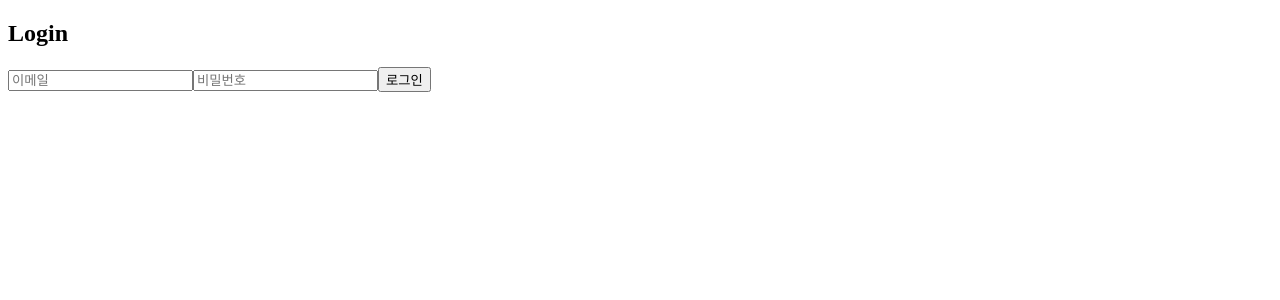
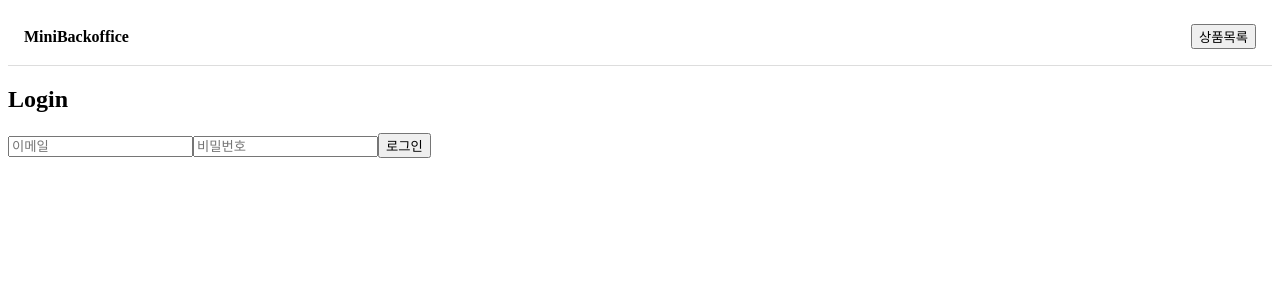
Before and after one commit to ssummini/MiniBackoffice-Frontend, a React app: page /login in a window 1280 px wide. Shown: the top 300 px of the page. Built offline with nearby package versions, Linux system fonts and the light colour scheme; the HTML template or start-up script is replaced by a standard one.

Commit message:
refactor: 공통 헤더로 버튼 중복 제거

```diff
--- a/src/app/App.jsx
+++ b/src/app/App.jsx
@@ -1,5 +1,7 @@
 // src/app/App.jsx
 import { Routes, Route, Navigate } from 'react-router-dom';
+
+import Header from "../components/Header";
 
 import LoginPage from '../pages/public/LoginPage';
 import ProductListPage from '../pages/user/ProductListPage';
@@ -11,6 +13,8 @@ import RequireAuth from "../auth/RequireAuth";
 
 function App() {
     return (
+        <>
+            <Header />
             <Routes>
                 {/* 기본 진입 */}
                 <Route path="/" element={<Navigate to="/login" replace />} />
@@ -21,13 +25,10 @@ function App() {
                 {/* user */}
                 <Route
                     path="/products"
-                element={
-                    <RequireAuth>
-                        <ProductListPage />
-                    </RequireAuth>
-                }
+                    element={<ProductListPage />}
                 />
 
+                {/* 로그인 필요 */}
                 <Route
                     path="/me"
                     element={
@@ -37,13 +38,15 @@ function App() {
                     }
                 />
 
-            {/* admin */}
+                {/* 관리자 전용 */}
                 <Route
                     path="/admin/products"
                     element={
+                        <RequireAuth>
                             <RequireAdmin>
                                 <AdminProductPage />
                             </RequireAdmin>
+                        </RequireAuth>
                     }
                 />
 
@@ -52,6 +55,7 @@ function App() {
                 {/* 없는 경로 */}
                 <Route path="*" element={<div>404 Not Found</div>} />
             </Routes>
+        </>
     );
 }
 
--- /dev/null
+++ b/src/components/Header.jsx
@@ -0,0 +1,71 @@
+import { useNavigate, useLocation } from "react-router-dom";
+import { getToken, removeToken } from "../utils/token";
+import { jwtDecode } from "jwt-decode";
+
+export default function Header() {
+  const navigate = useNavigate();
+  const location = useLocation();
+
+  const token = getToken();
+
+  // 로그인 안 한 상태: Products / Login만 보여주기
+  let role = null;
+  if (token) {
+    try {
+      role = jwtDecode(token)?.role;
+    } catch (e) {
+      // 토큰이 깨진 경우 대비
+      role = null;
+    }
+  }
+
+  const handleLogout = () => {
+    removeToken();
+    navigate("/login");
+  };
+
+  const go = (path) => navigate(path);
+
+  const isAdmin = role === "ADMIN";
+  const isLogin = location.pathname === "/login";
+
+  return (
+    <div
+      style={{
+        padding: 16,
+        borderBottom: "1px solid #ddd",
+        display: "flex",
+        justifyContent: "space-between",
+        alignItems: "center",
+      }}
+    >
+      <div style={{ fontWeight: "bold", cursor: "pointer" }} onClick={() => go("/products")}>
+        MiniBackoffice
+      </div>
+
+      <div style={{ display: "flex", gap: 8 }}>
+        {/* 누구나 볼 수 있는 버튼 */}
+        <button onClick={() => go("/products")}>상품목록</button>
+
+        {/* 로그인 했을 때만 보이는 버튼 */}
+        {token && (
+          <>
+            <button onClick={() => go("/me")}>MyPage</button>
+
+            {/* 관리자만 보이는 버튼 */}
+            {isAdmin && (
+              <button onClick={() => go("/admin/products")}>관리자</button>
+            )}
+
+            <button onClick={handleLogout}>로그아웃</button>
+          </>
+        )}
+
+        {/* 로그인 안 했고, 지금이 로그인 페이지가 아닐 때만 로그인 버튼 */}
+        {!token && !isLogin && (
+          <button onClick={() => go("/login")}>로그인</button>
+        )}
+      </div>
+    </div>
+  );
+}
--- a/src/pages/admin/AdminProductPage.jsx
+++ b/src/pages/admin/AdminProductPage.jsx
@@ -9,12 +9,6 @@ import { removeToken } from "../../utils/token";
 
 function AdminProductPage() {
   const navigate = useNavigate();
-
-  // 로그아웃
-  const handleLogout = () => {
-    removeToken();
-    navigate("/login");
-  };
 
   // 등록 폼 state
   const [form, setForm] = useState({
@@ -175,12 +169,6 @@ function AdminProductPage() {
 
       <div style={{ display: "flex", justifyContent: "space-between", alignItems: "center" }}>
         <h2>Admin - Product</h2>
-
-        <div style={{ display: "flex", gap: 8 }}>
-          <button onClick={() => navigate("/products")}>유저 상품목록</button>
-          <button onClick={() => navigate("/me")}>MyPage</button>
-          <button onClick={handleLogout}>로그아웃</button>
-        </div>
       </div>
 
       <AdminProductForm
--- a/src/pages/user/MyPage.jsx
+++ b/src/pages/user/MyPage.jsx
@@ -8,11 +8,6 @@ function MyPage() {
   const [loading, setLoading] = useState(true);
 
   const navigate = useNavigate();
-
-  const handleLogout = () => {
-    removeToken();
-    navigate("/login");
-  };
 
   useEffect(() => {
     async function fetchMe() {
@@ -35,11 +30,6 @@ function MyPage() {
 
   return (
     <div style={{ padding: 16 }}>
-      <div style={{ display: "flex", justifyContent: "space-between", alignItems: "center" }}>
-        <h2>My Page</h2>
-        <button onClick={handleLogout}>로그아웃</button>
-      </div>
-
       <div style={{ border: "1px solid #ddd", padding: 12, marginTop: 12 }}>
         <div>이메일: {me.email}</div>
         <div>이름: {me.name}</div>
--- a/src/pages/user/ProductListPage.jsx
+++ b/src/pages/user/ProductListPage.jsx
@@ -8,11 +8,6 @@ function ProductListPage() {
     const [loading, setLoading] = useState(true);
 
     const navigate = useNavigate();
-
-    const handleLogout = () => {
-        removeToken();          // localStorage 토큰 삭제
-        navigate("/login");     // 로그인 페이지로 이동
-    };
 
     // 페이지 최초 집인 시 상품 목록 조회
     useEffect(() => {
@@ -40,11 +35,6 @@ function ProductListPage() {
 
     return (
         <div>
-            <div style={{ display: "flex", justifyContent: "space-between", alignItems: "center" }}>
-                <h2>Products</h2>
-                <button onClick={handleLogout}>로그아웃</button>
-            </div>
-
             {visibleProducts.length === 0 ? (
                 <div>상품이 없습니다.</div>
             ) : (
```
Lines whose indentation alone changed are shown as unchanged.
